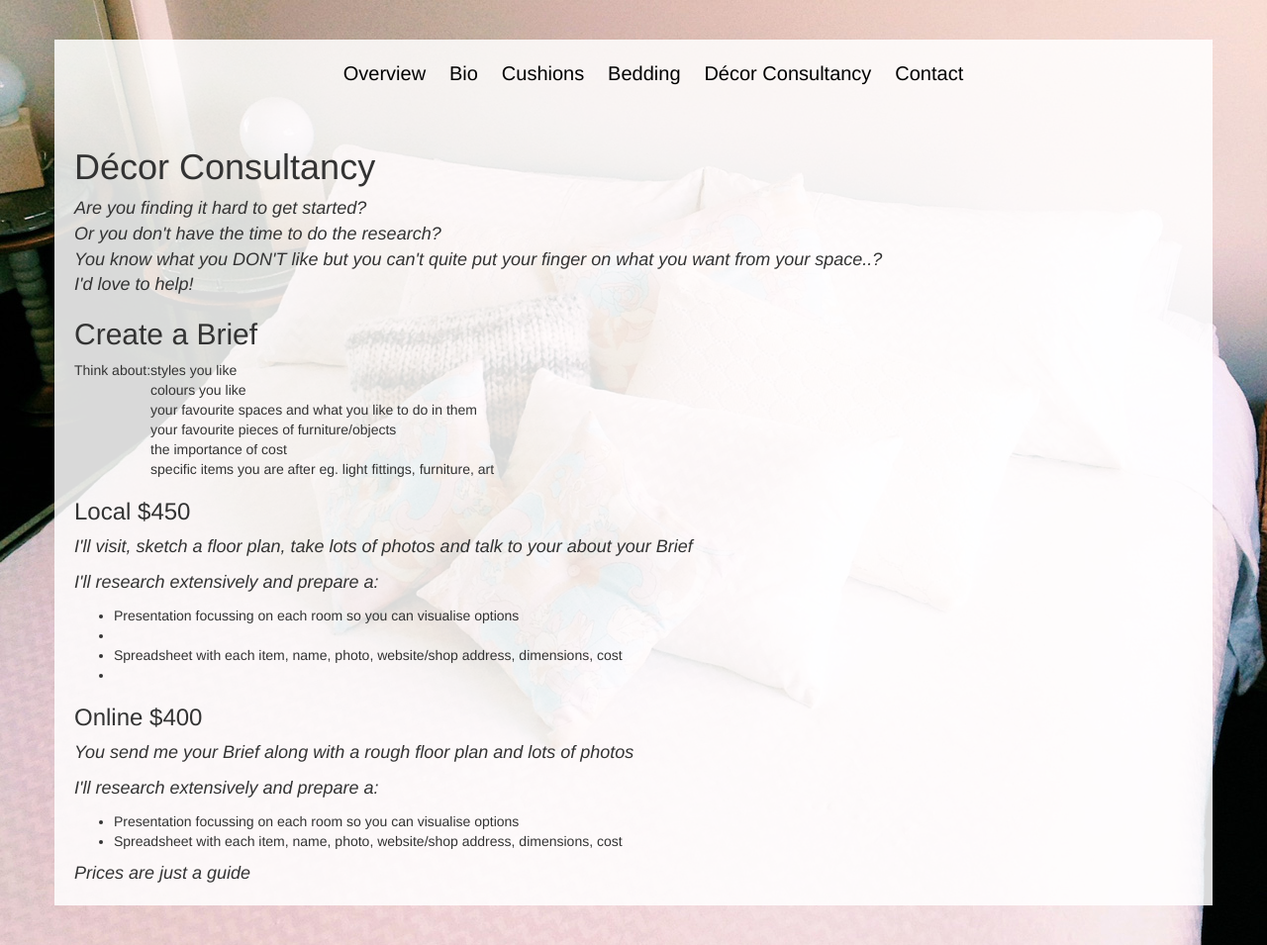
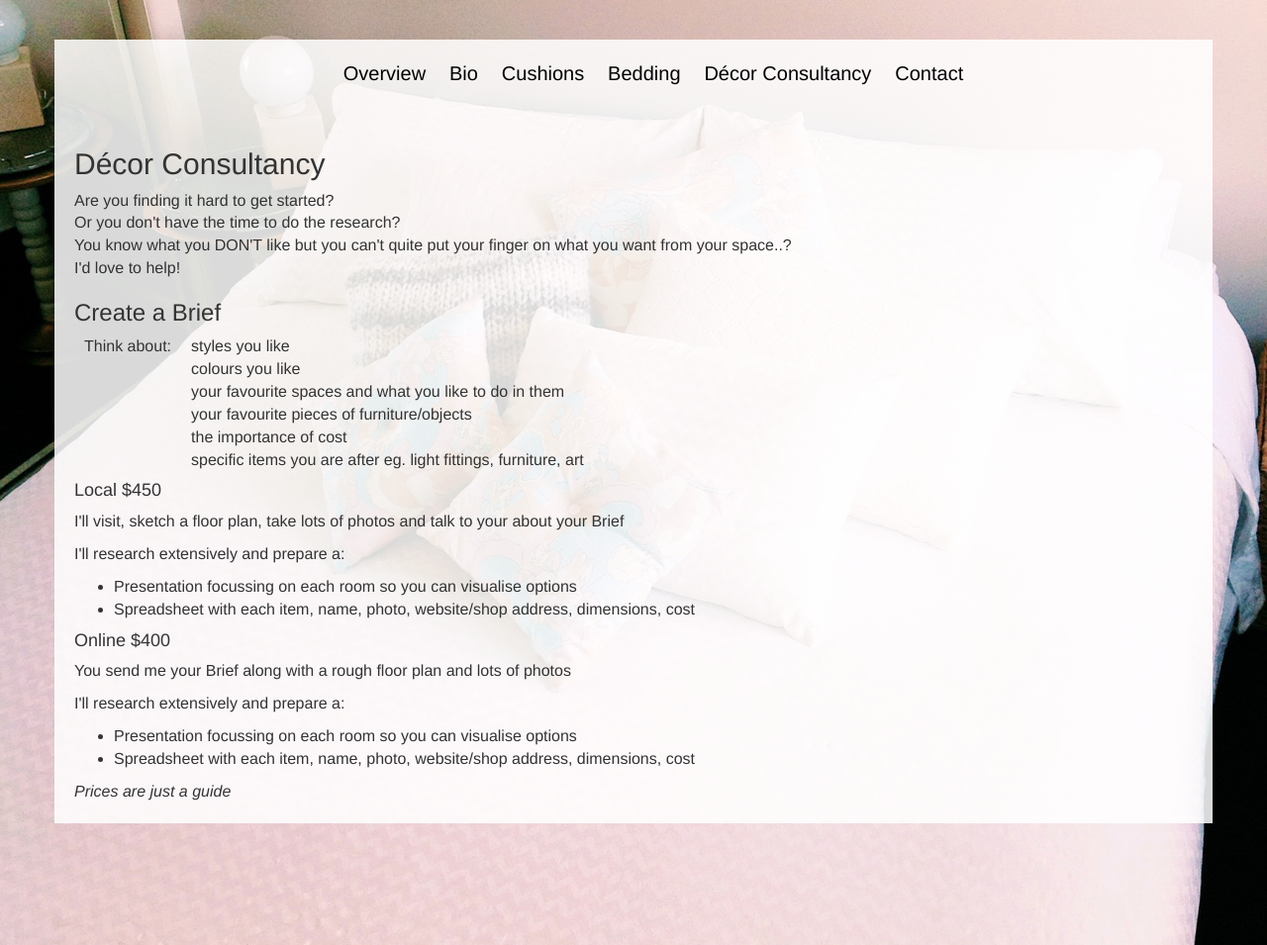
Before and after one commit to csstam/ElNoskcaj, a Jekyll site: the page built from decor/index.html, in a window 1280 px wide. Shown: the whole page at 99% size. Built offline with Jekyll 4.4.1, drawn with Linux system fonts in a browser that asks for light colours; nearby versions of some CDN libraries; library files that are not in the unit come from our copies.

Commit message:
fix some minor formatting issues

```diff
--- a/css/main.css
+++ b/css/main.css
@@ -13,10 +13,32 @@ h1 {
 	font-size:24px;
 	font-style:normal;
 }
+h2 {
+	font-size:20px;
+	font-style:normal;
+}
+h3 {
+	font-size:18px;
+	font-style:normal;
+}
+h4 {
+	font-size:17px;
+	font-style:normal;
+}
+p {
+	font-size:16px;
+	font-weight:300;
+}
 
-p {
-	font-size:18px;
-	font-style:italic;
+table tr td {
+	font-size:16px;
+	font-weight:300;
+	padding-left: 10px;
+	padding-right: 10px;
+}
+
+li {
+	font-size:16px;
 	font-weight:300;
 }
 
--- a/cushions/index.html
+++ b/cushions/index.html
@@ -5,7 +5,7 @@ layout: default
 
 <div class="row">
 <div class="col-md-12">
-<h1>Cushions</h1>
+<h2>Cushions</h2>
 
 <p>Most common sizes:
 <table>
--- a/decor/index.html
+++ b/decor/index.html
@@ -6,7 +6,7 @@ layout: default
 <div class="row">
 <div class="col-md-12">
 
-<h1>Décor Consultancy</h1>
+<h2>Décor Consultancy</h2>
 
 <p>
 Are you finding it hard to get started?<br>
@@ -14,7 +14,7 @@ Or you don't have the time to do the research?<br>
 You know what you DON'T like but you can't quite put your finger on what you want from your space..?<br>
 I'd love to help!</p>
 
-<h2>Create a Brief</h2>
+<h3>Create a Brief</h3>
 
 <p>
 	<table>
@@ -28,20 +28,20 @@ I'd love to help!</p>
 </p>
 
 
-<h3>Local $450</h3>
+<h4>Local $450</h4>
 <p>I'll visit, sketch a floor plan, take lots of photos and talk to your about your Brief</p>
 <p>I'll research extensively and prepare a:
-	<ul><li>Presentation focussing on each room so you can visualise options<li>
-		<li>Spreadsheet with each item, name, photo, website/shop address, dimensions, cost<li>
+	<ul><li>Presentation focussing on each room so you can visualise options</li>
+		<li>Spreadsheet with each item, name, photo, website/shop address, dimensions, cost</li>
 	</ul>
 
-<h3>Online $400</h3>
+<h4>Online $400</h4>
 <p>You send me your Brief along with a rough floor plan and lots of photos</p>
 <p>I'll research extensively and prepare a:
 	<ul><li>Presentation focussing on each room so you can visualise options</li>
 		<li>Spreadsheet with each item, name, photo, website/shop address, dimensions, cost</li>
 	</ul>
 </p>
-<p>Prices are just a guide</p>
+<p><em>Prices are just a guide</em></p>
             </div>
             </div>
```
Also changed, not shown: bedding/index.html (+5 -4 lines).
